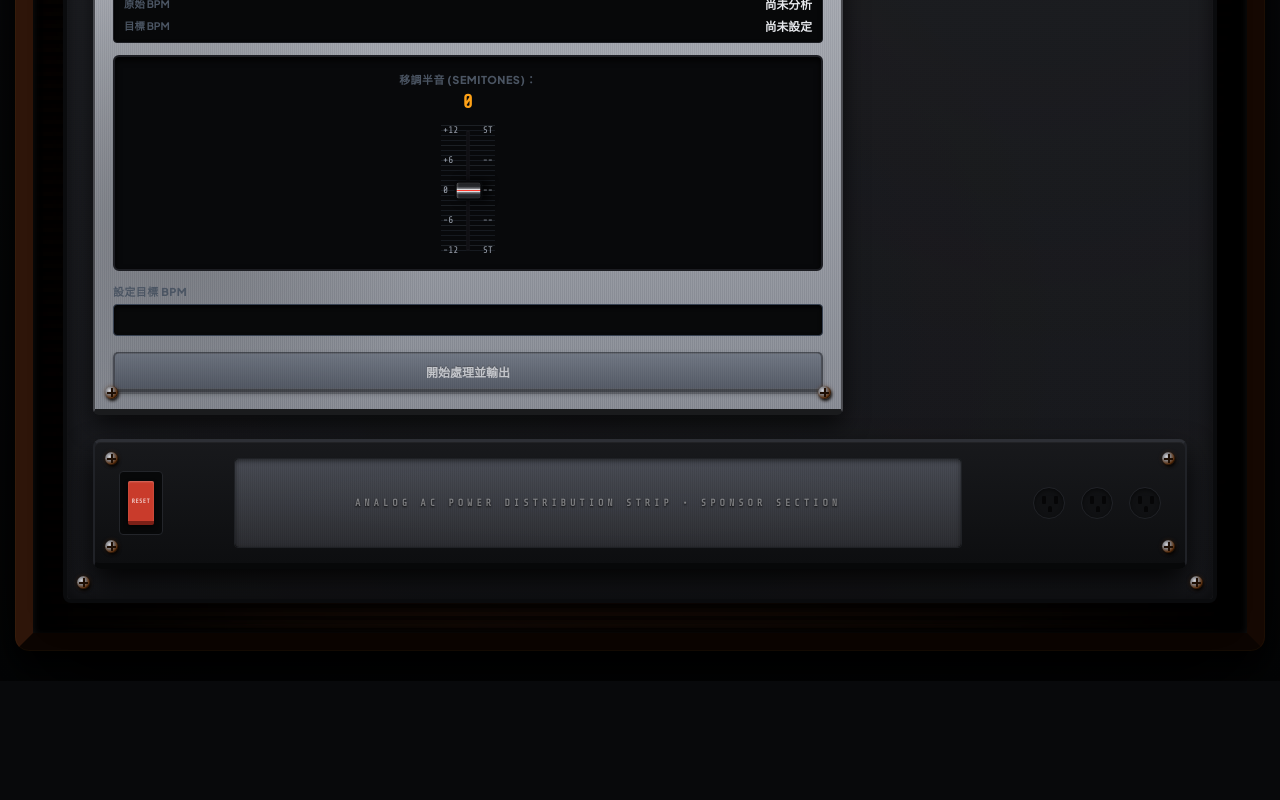
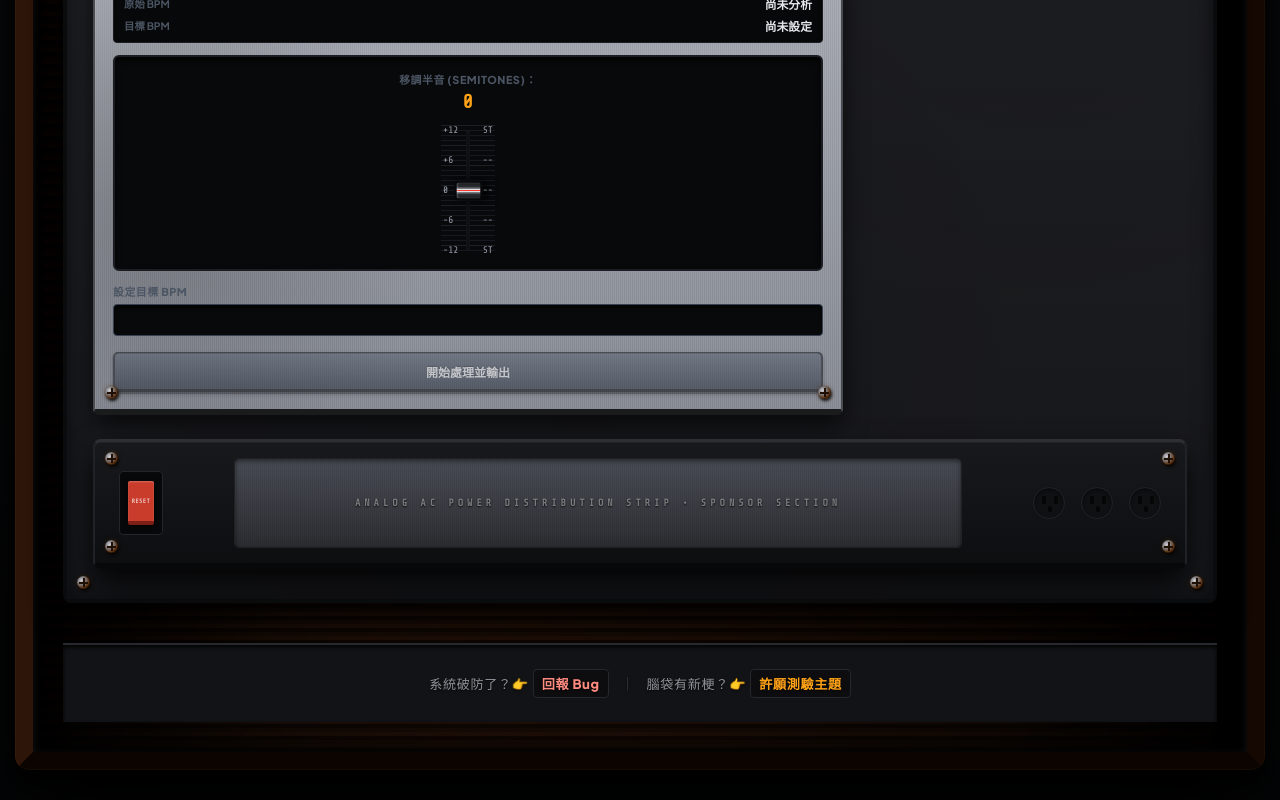
Before and after one commit to ating1234/music-tools, a React (Vite) app in the folder frontend/: page / in a window 1280 px wide. Shown: the part 1900-2700 px from the top of the page. Before the commit the page ends 2581 px from the top, so only its background shows below. Built offline with nearby package versions, Linux system fonts and the light colour scheme.

Commit message:
feat: add bug report and feature request links to footer

```diff
--- a/frontend/src/main.tsx
+++ b/frontend/src/main.tsx
@@ -1319,6 +1319,18 @@ function App() {
         </div>
       </main>
 
+      <footer className="studio-footer">
+        <div className="studio-footer-content">
+          <span className="studio-footer-text">
+            系統破防了？👉 <a href="https://github.com/ating1234/music-tools/issues/new?labels=bug&title=Bug+Report" target="_blank" rel="noopener noreferrer" className="studio-footer-link link-bug">回報 Bug</a>
+          </span>
+          <span className="studio-footer-divider">｜</span>
+          <span className="studio-footer-text">
+            腦袋有新梗？👉 <a href="https://github.com/ating1234/music-tools/issues/new?labels=enhancement&title=Feature+Request" target="_blank" rel="noopener noreferrer" className="studio-footer-link link-wish">許願測驗主題</a>
+          </span>
+        </div>
+      </footer>
+
       {modalOpen && (
         <div className="console-modal-overlay">
           <div className="console-modal-box">
--- a/frontend/src/styles.css
+++ b/frontend/src/styles.css
@@ -1980,3 +1980,91 @@ body {
   from { opacity: 0.4; box-shadow: 0 0 2px #f59e0b; }
   to { opacity: 1; box-shadow: 0 0 10px #f59e0b; }
 }
+
+/* Studio Footer 機櫃風底部資訊 */
+.studio-footer {
+  width: 100%;
+  padding: 24px 16px;
+  margin-top: 40px;
+  background-color: #121316;
+  border-top: 2px solid #282a30;
+  box-shadow: inset 0 2px 4px rgba(0, 0, 0, 0.9);
+  display: flex;
+  justify-content: center;
+  align-items: center;
+}
+
+.studio-footer-content {
+  display: flex;
+  align-items: center;
+  justify-content: center;
+  flex-wrap: wrap;
+  gap: 12px;
+  font-family: var(--font-studio), -apple-system, BlinkMacSystemFont, "Segoe UI", Roboto, sans-serif;
+  font-size: 0.82rem;
+  letter-spacing: 0.05em;
+  color: #8f929a;
+  text-shadow: 0 1px 2px rgba(0, 0, 0, 0.8);
+}
+
+.studio-footer-text {
+  display: flex;
+  align-items: center;
+  gap: 4px;
+}
+
+.studio-footer-divider {
+  color: #2d2f35;
+  font-weight: bold;
+}
+
+.studio-footer-link {
+  text-decoration: none;
+  font-weight: 800;
+  padding: 4px 8px;
+  border-radius: 4px;
+  background: rgba(0, 0, 0, 0.3);
+  border: 1px solid #25272c;
+  transition: all 0.2s ease-in-out;
+  display: inline-flex;
+  align-items: center;
+}
+
+/* 回報 Bug - 橘紅色調（符合錯誤警示） */
+.studio-footer-link.link-bug {
+  color: #ff8b80;
+}
+.studio-footer-link.link-bug:hover {
+  color: #ff4d3d;
+  background: rgba(255, 59, 48, 0.1);
+  border-color: #ff3b30;
+  box-shadow: 0 0 12px rgba(255, 59, 48, 0.35);
+  text-shadow: 0 0 8px rgba(255, 59, 48, 0.6);
+}
+
+/* 許願主題 - 琥珀色調（符合機櫃發光） */
+.studio-footer-link.link-wish {
+  color: var(--color-amber-glow);
+}
+.studio-footer-link.link-wish:hover {
+  color: #ffb84d;
+  background: rgba(255, 162, 23, 0.1);
+  border-color: var(--color-amber-glow);
+  box-shadow: 0 0 12px rgba(255, 162, 23, 0.35);
+  text-shadow: 0 0 8px rgba(255, 162, 23, 0.6);
+}
+
+@media (max-width: 640px) {
+  .studio-footer {
+    padding: 20px 12px;
+    margin-top: 30px;
+  }
+  .studio-footer-content {
+    flex-direction: column;
+    gap: 8px;
+    font-size: 0.78rem;
+  }
+  .studio-footer-divider {
+    display: none;
+  }
+}
```
